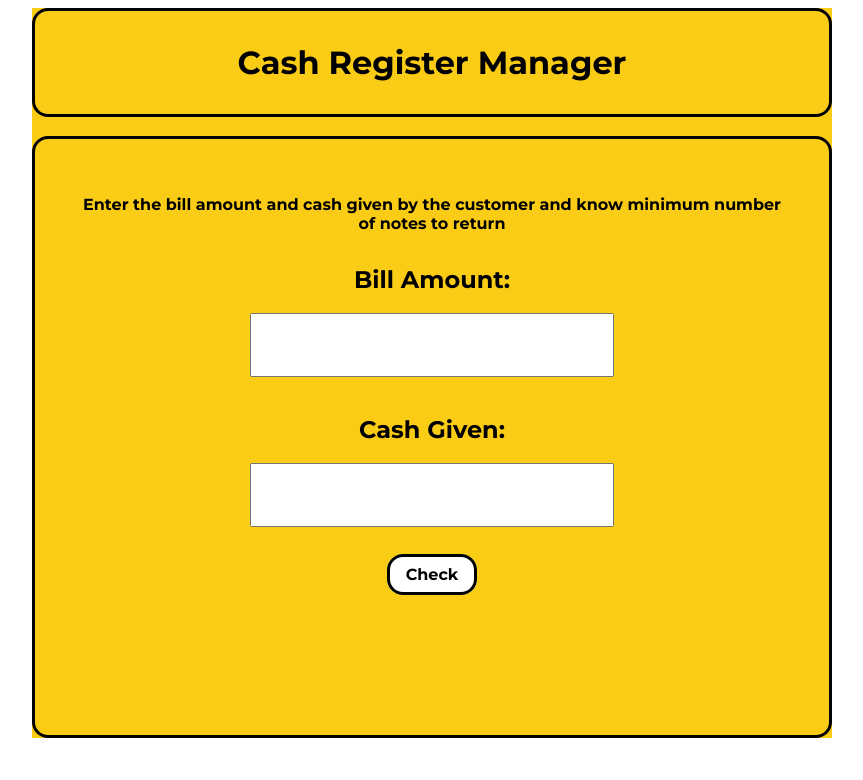
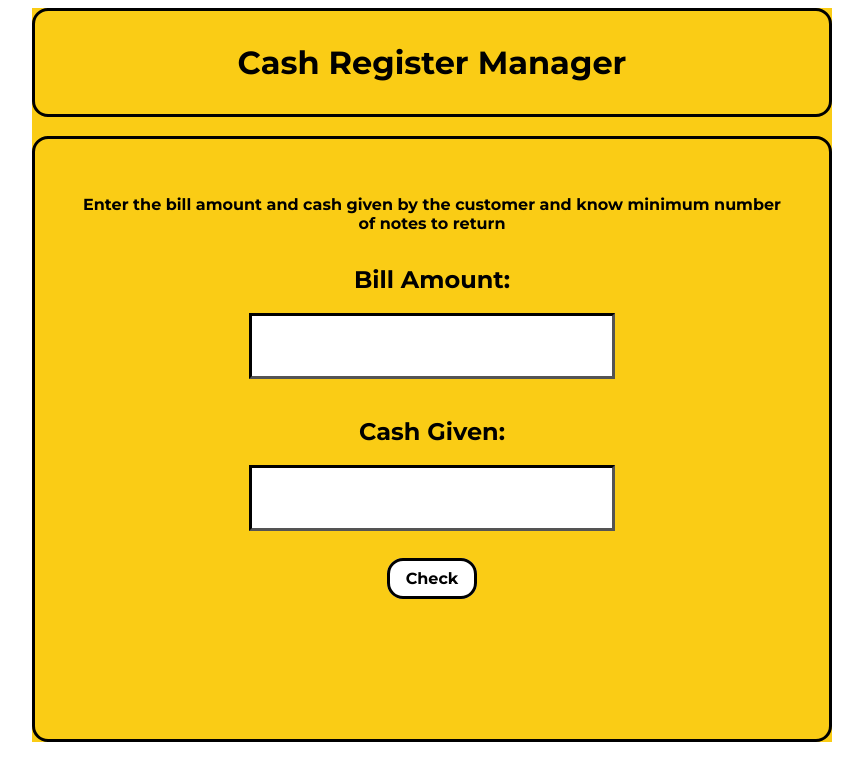
Before and after one commit to OmkarPatil50/Cash-register, a plain HTML site: page index.html in a window 1280 px wide. Shown: the whole page, without its empty margins (208-1071 px from the left). Drawn offline with Linux system fonts and the light colour scheme.

Commit message:
updated input type

```diff
--- a/index.html
+++ b/index.html
@@ -20,11 +20,11 @@
 
         <label for="Bill-amount" class="sub-head">Bill Amount:</label>
         <br /><br />
-        <input type="text" id="Bill-amount" class="box" />
+        <input type="number" id="Bill-amount" class="box" />
         <br /><br /><br />
 
         <label for="Cash-given" class="sub-head">Cash Given:</label><br /><br />
-        <input type="text" id="Cash-given" class="box" />
+        <input type="number" id="Cash-given" class="box" />
         <br /><br /><br />
         <a class="primary-link" id="btn-check">Check</a>
 
--- a/style.css
+++ b/style.css
@@ -51,6 +51,8 @@ body{
  font-size: x-large;
  font-weight: bold;
  text-align: center;
+ border-color: black;
+ border-width: medium;
 }
 
 .button{
```
